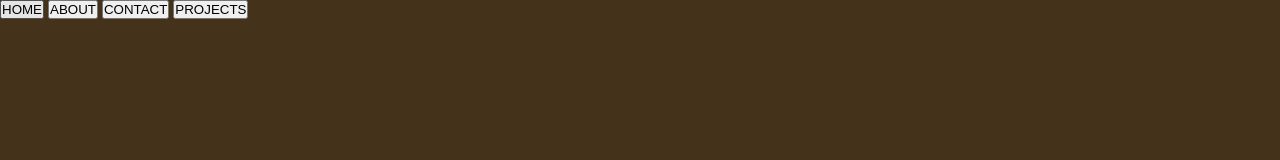
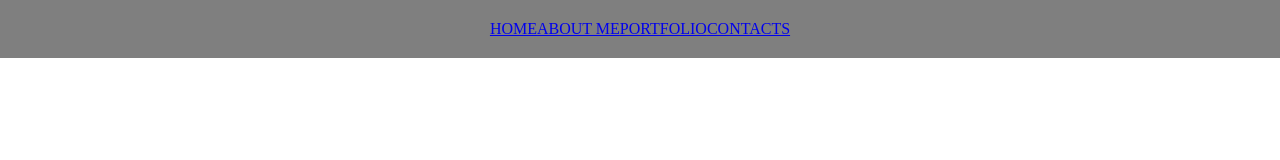
Before and after one commit to WilliamHagan808/WilliamHagan808.github.io, a plain HTML site: page index.html in a window 1280 px wide. Drawn offline with Linux system fonts and the light colour scheme.

Commit message:
Change background and button format

```diff
--- a/index.html
+++ b/index.html
@@ -9,11 +9,12 @@
   </head>
   <body>
     <div class="webpage">
-      <div class="navbar"><button>HOME</button>
-      <button>ABOUT</button>
-      <button>CONTACT</button>
-      <button>PROJECTS</button>
-    </div>
+      <ul>
+        <li><a href="#">HOME</a></li>
+        <li><a href="#">ABOUT ME</a></li>
+        <li><a href="#">PORTFOLIO</a></li>
+        <li><a href="#">CONTACTS</a></li>
+      </ul>
     </div>
   </body>
 </html>
--- a/styles.css
+++ b/styles.css
@@ -1,10 +1,19 @@
 *{
     margin: 0;
     padding: 0;
+    box-sizing: border-box;
 }
 
 .webpage{
-    width: auto;
-    height: 100vh;
-    background-color: rgb(68, 51, 26);
+    display: flex;
+    justify-content: center;
+    align-items: center;
+    background-color: rgba(0, 0, 0, 0.5);
+    position: sticky;
+    top: 0
 }
+.webpage ul{
+    display: flex;
+    list-style: none;
+    margin: 20px 0px;
+}
```
